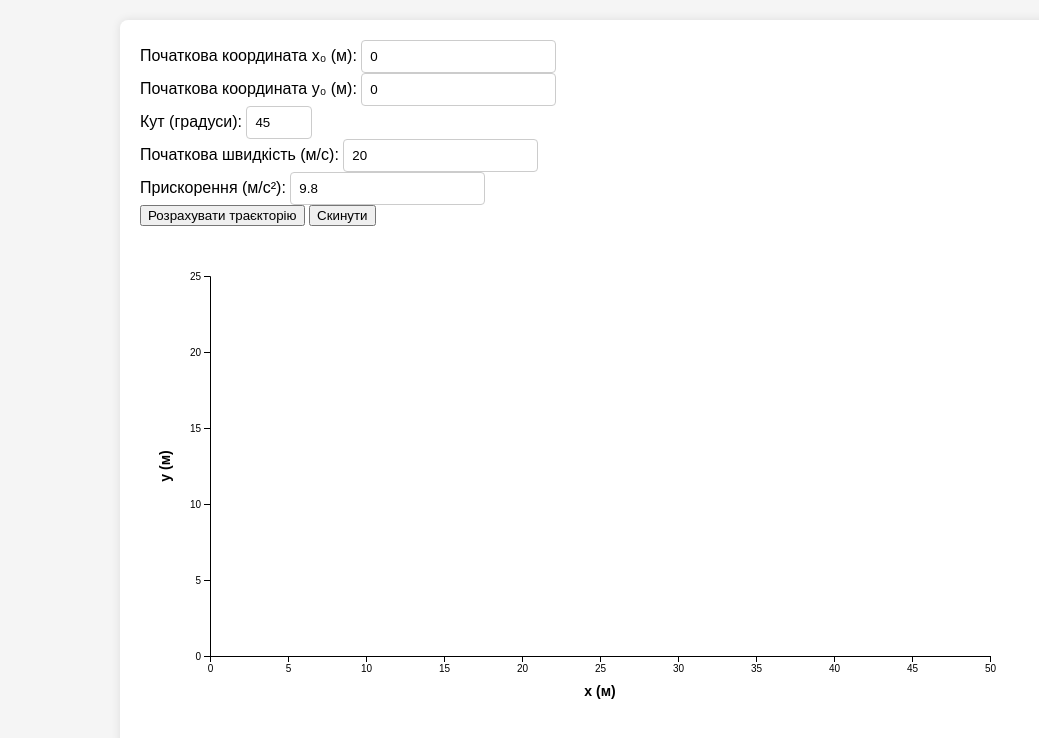
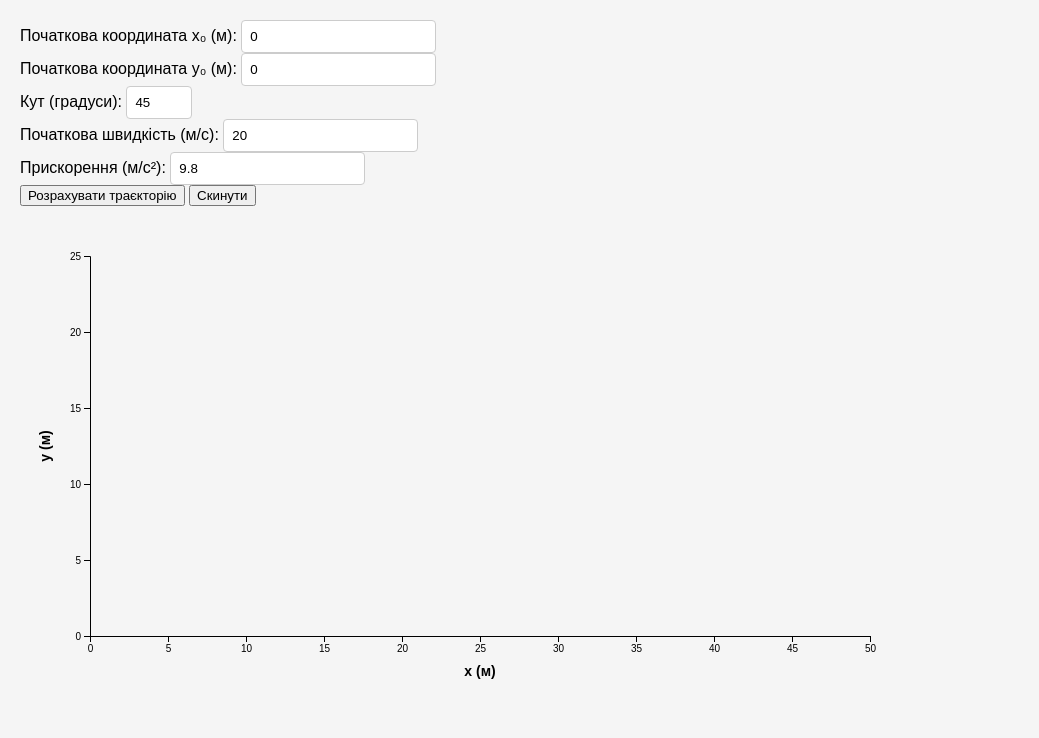
Before and after one commit to Stas-collab/Lab_1, a plain HTML site: page Олексій Станіслав/Lab_1.3D.JS/index.html in a window 1280 px wide. Shown: the whole page, without its empty margins (0-1039 px from the left). Drawn offline with nearby package versions, Linux system fonts and the light colour scheme.

Commit message:
Add звіт and sort folders

```diff
--- a/Lab_1.3D.JS/index.js
+++ b/Олексій Станіслав/Lab_1.3D.JS/index.js
@@ -81,7 +81,6 @@ document.addEventListener("DOMContentLoaded", () => {
         flightTime = 10;
         maxHeight = y0;
       } else if (v0y > 0) {
-
         flightTime = 10;
         maxHeight = y0 + v0y * flightTime;
       } else {
--- a/Lab_1.3D.JS/style.css
+++ b/Олексій Станіслав/Lab_1.3D.JS/style.css
@@ -3,15 +3,6 @@ body {
   margin: 0;
   padding: 20px;
   background-color: #f5f5f5;
-}
-
-.container {
-  max-width: 1000px;
-  margin: 0 auto;
-  background-color: white;
-  padding: 20px;
-  border-radius: 8px;
-  box-shadow: 0 0 10px rgba(0, 0, 0, 0.1);
 }
 
 input {
```
Also changed, not shown: Олексій Станіслав/Lab_1.3D.JS/index.html (renamed from Lab_1.3D.JS/index.html), Олексій Станіслав/Lab_1.canvas/index.html (renamed from Lab_1.canvas/index.html), Олексій Станіслав/Lab_1.canvas/index.js (renamed from Lab_1.canvas/index.js), Олексій Станіслав/Lab_1.canvas/style.css (renamed from Lab_1.canvas/style.css), 1 other file.
